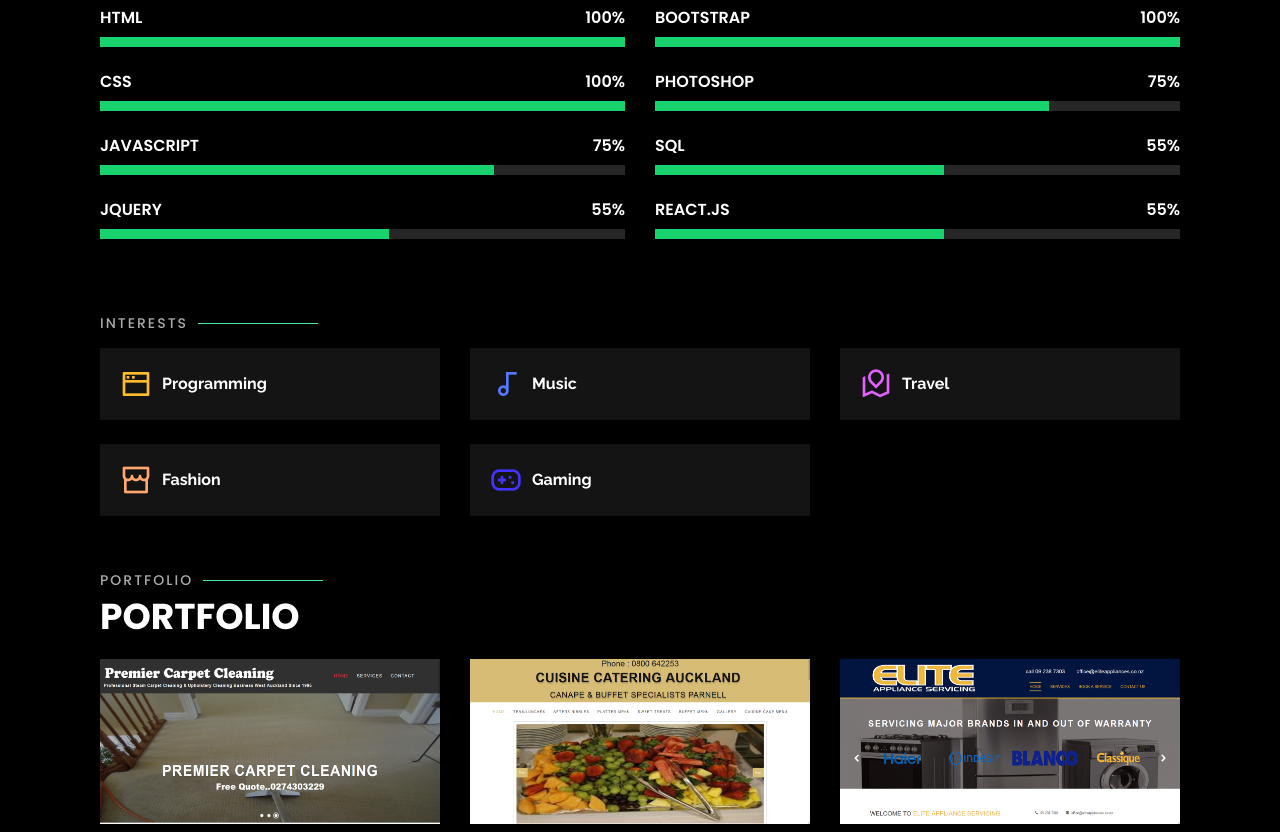
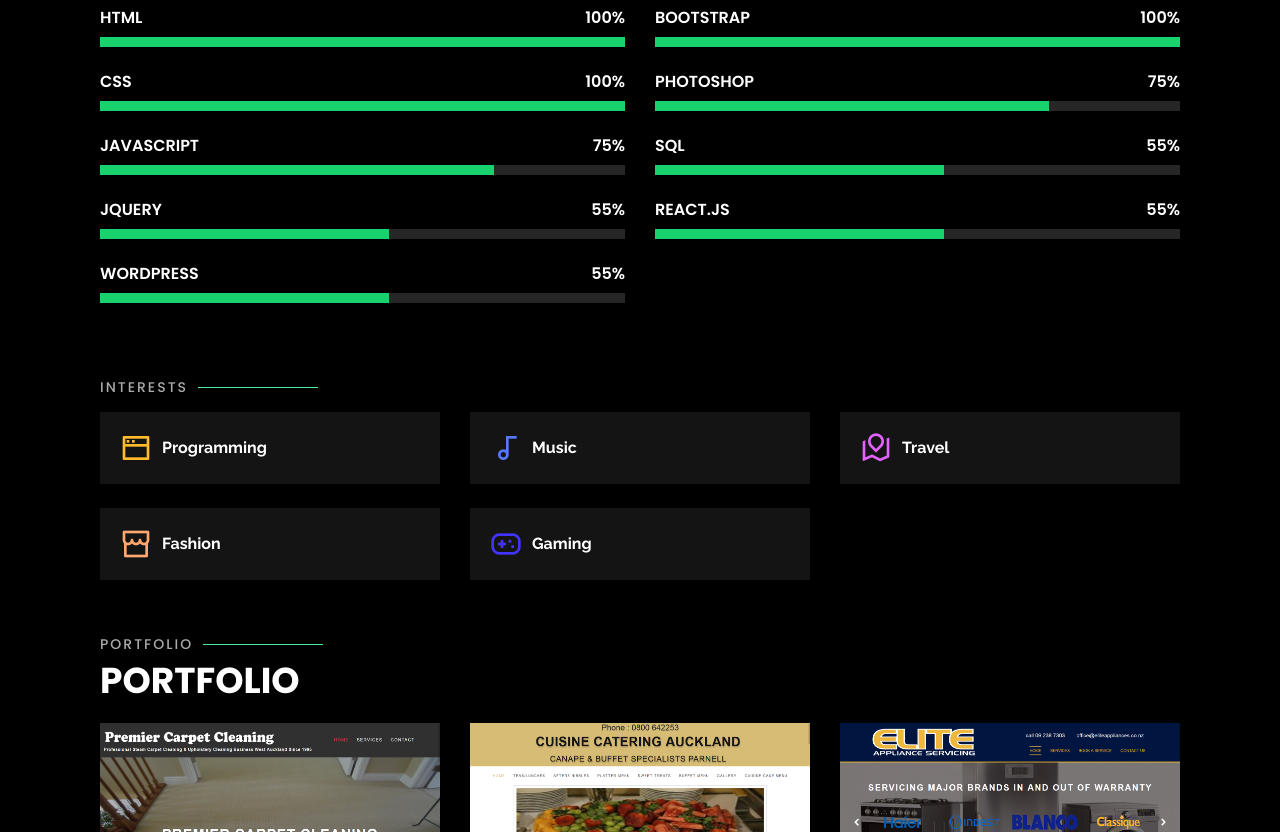
Before and after one commit to Nithyaparambhath/Website, a plain HTML site: page index.html in a window 1280 px wide. Shown: the part 1384-2216 px from the top of the page. Drawn offline with nearby package versions, Linux system fonts and the light colour scheme; files whose address does not match are found by name.

Commit message:
Update index.html
add data

```diff
--- a/index.html
+++ b/index.html
@@ -145,7 +145,12 @@
               <div class="progress-bar" role="progressbar" aria-valuenow="55" aria-valuemin="0" aria-valuemax="100"></div>
             </div>
           </div>
-
+          <div class="progress">
+            <span class="skill">Wordpress <i class="val">55%</i></span>
+            <div class="progress-bar-wrap">
+              <div class="progress-bar" role="progressbar" aria-valuenow="55" aria-valuemin="0" aria-valuemax="100"></div>
+            </div>
+          </div>
         </div>
 
         <div class="col-lg-6">
```
